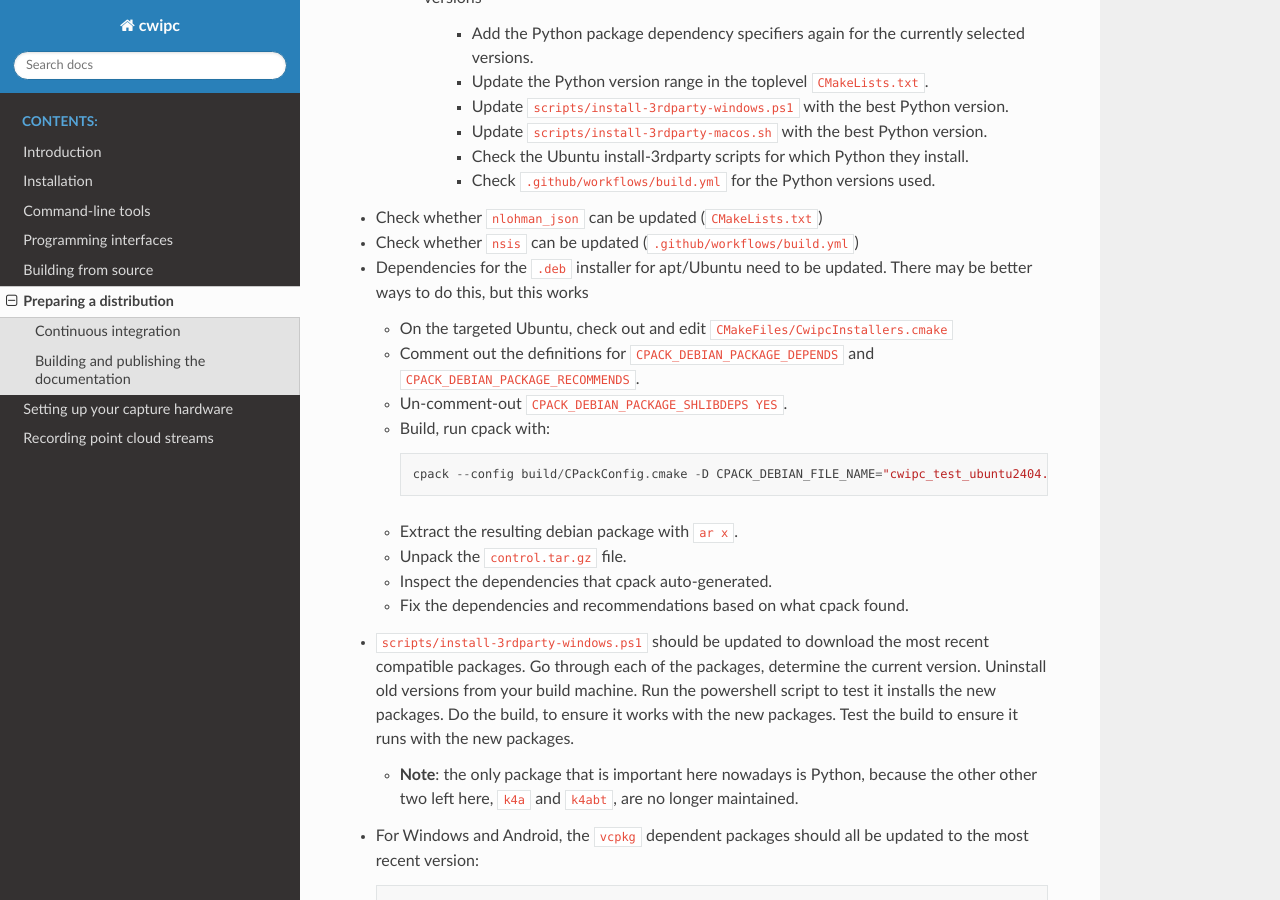
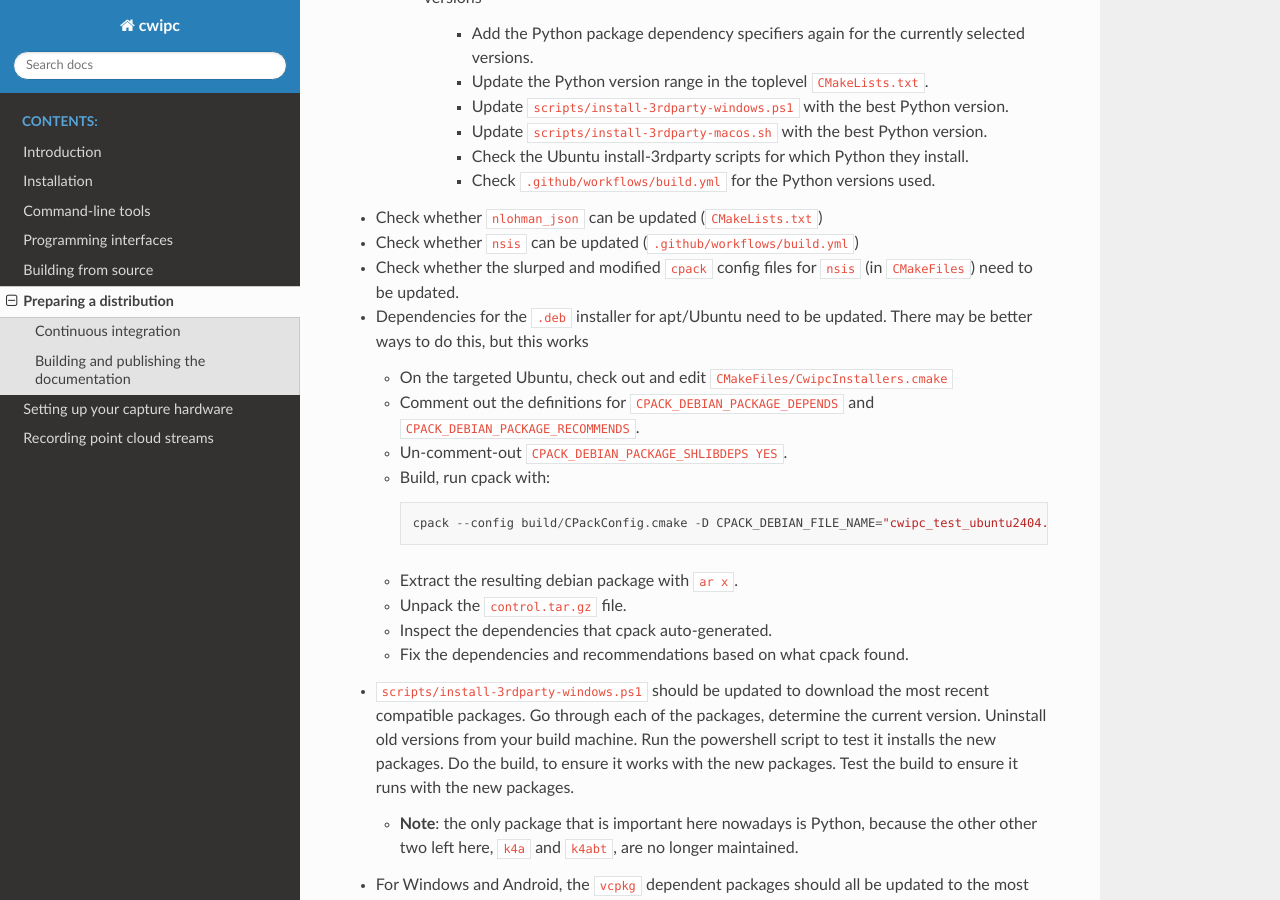
Before and after one commit to cwi-dis/cwipc, a Sphinx documentation site: the page built from docs/distribution.rst, in a window 1280 px wide and 900 px high, scrolled down 428 px. Built offline with Sphinx 7.4.7 and the Read the Docs theme 3.1.0, drawn with Linux system fonts in a browser that asks for light colours; pages that are not in the unit, such as notebooks, are missing from menus.

Commit message:
Document checking of NSIS cpack files.

```diff
--- a/docs/distribution.rst
+++ b/docs/distribution.rst
@@ -21,6 +21,7 @@ When creating a new release, ensure the following have been done:
 	- Check ``.github/workflows/build.yml`` for the Python versions used.
 - Check whether ``nlohman_json`` can be updated (``CMakeLists.txt``)
 - Check whether ``nsis`` can be updated (``.github/workflows/build.yml``)
+- Check whether the slurped and modified ``cpack`` config files for ``nsis`` (in ``CMakeFiles``) need to be updated.
 - Dependencies for the ``.deb`` installer for apt/Ubuntu need to be updated. There may be better ways to do this, but this works
 
   - On the targeted Ubuntu, check out and edit ``CMakeFiles/CwipcInstallers.cmake``
```
